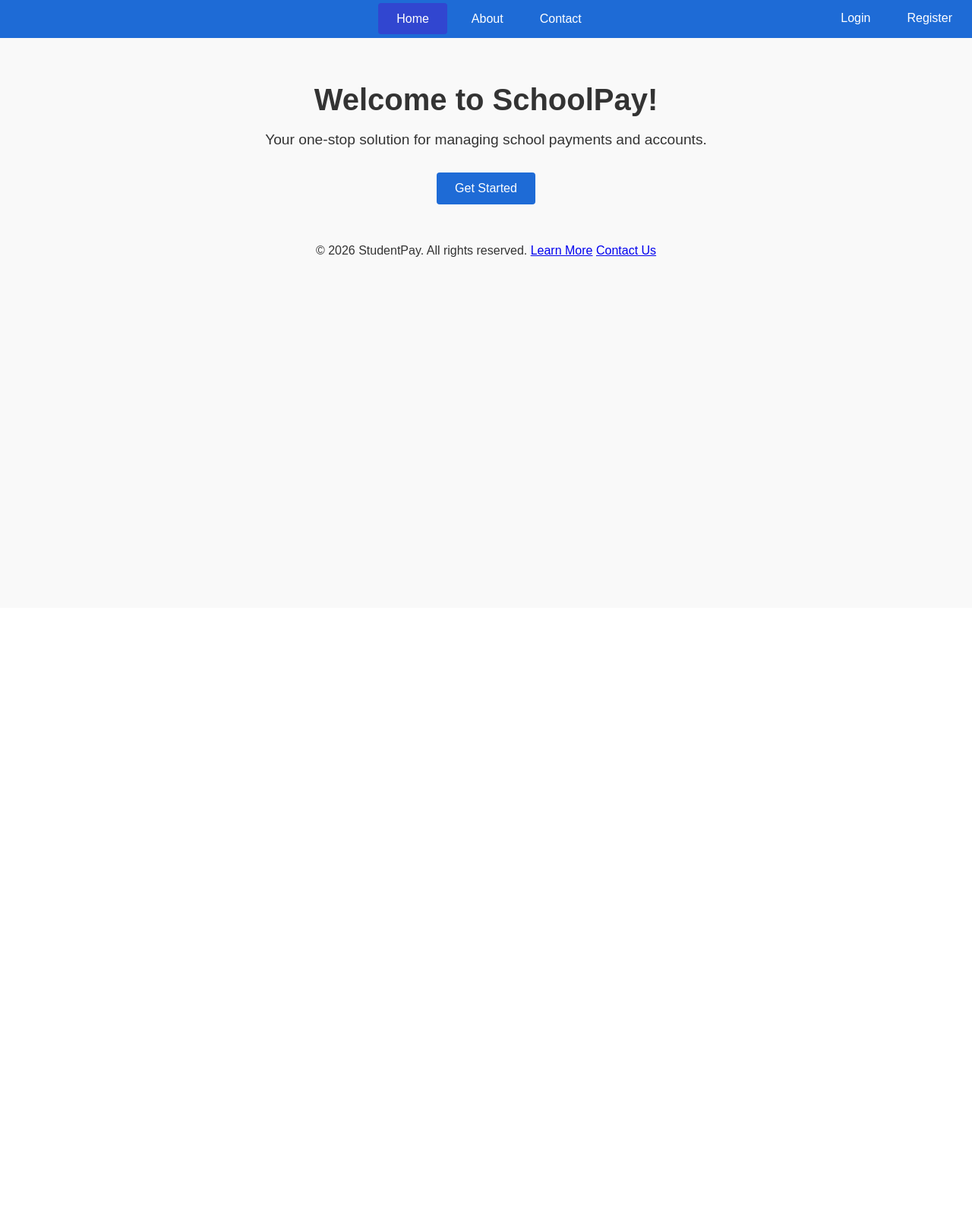
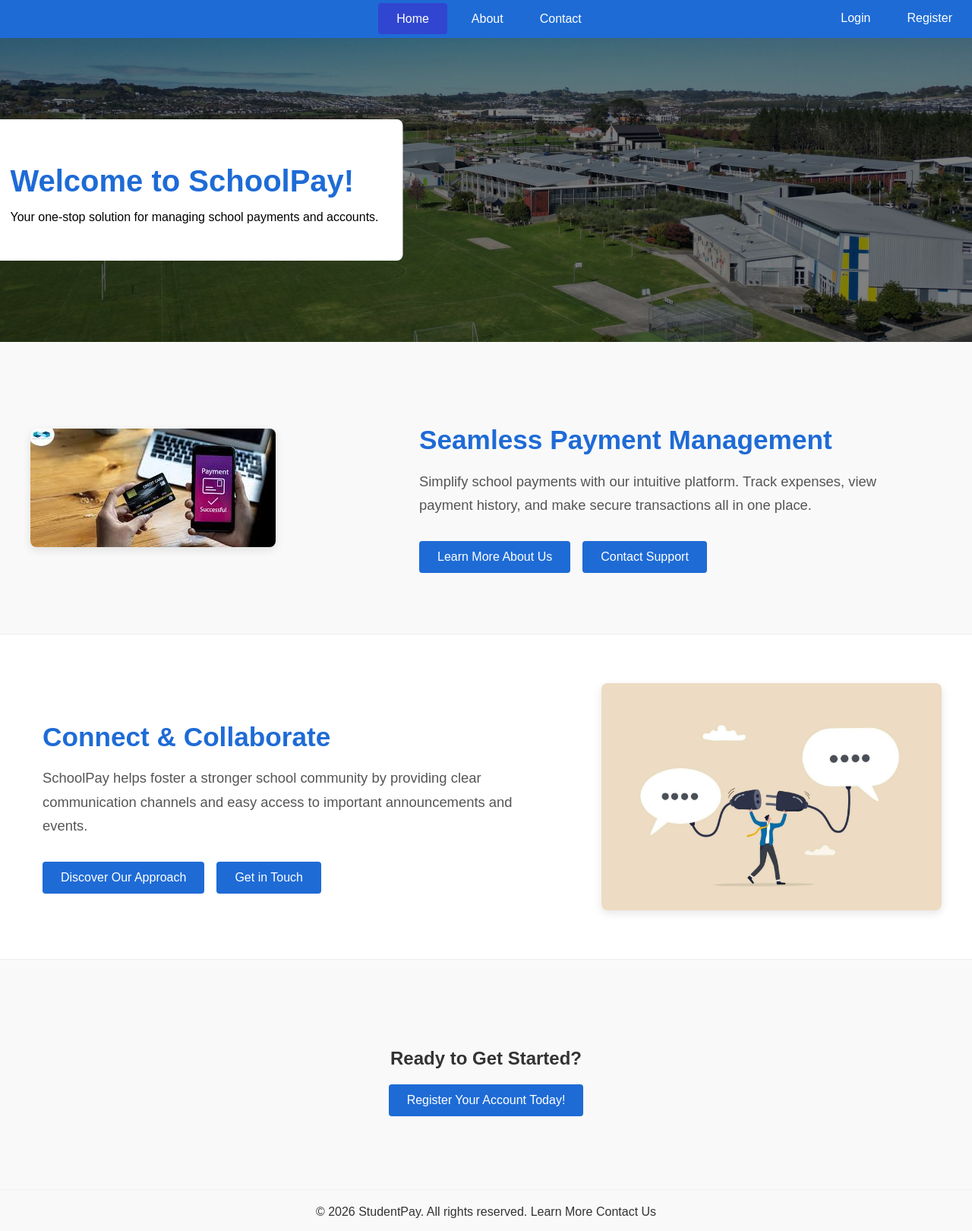
Before and after one commit to JacobMcSeveney/SchoolPay, a Flask app: page / in a window 1280 px wide. Shown: the whole page at 76% size. Before the commit the page ends 338 px from the top, so only its background shows below. Run offline with Flask 3, Linux system fonts and the light colour scheme; some libraries are stand-ins or nearby versions.

Commit message:
Home Page

```diff
--- /dev/null
+++ b/static/links.txt
@@ -0,0 +1,3 @@
+cover_image: https://www.sanctamaria.school.nz/envira/school/default-2/
+secure_payment: https://infiniticube.com/wp-content/uploads/2024/03/10-Tips-for-a-Seamless-Payment-Gateway-Creation.webp
+contact: https://static.vecteezy.com/system/resources/previews/023/802/889/non_2x/communicate-to-solve-problem-discussion-or-meeting-to-get-new-idea-collaboration-or-cooperate-to-success-connect-idea-for-solution-concept-businessman-connect-plug-between-conversation-dialog-vector.jpg
--- a/static/style.css
+++ b/static/style.css
@@ -4,6 +4,7 @@ body {
     padding: 0;
     background-color: #f9f9f9;
     color: #333;
+    height: 100%;
 }
 
 .home-button {
@@ -30,6 +31,15 @@ body {
     border-radius: 4px;
     padding: 0.75rem 1.5rem;
     cursor: pointer;
+}
+
+a {
+    text-decoration: none;
+    color: #333;
+}
+
+a:hover {
+    text-decoration: underline;
 }
 
 nav {
@@ -323,3 +333,91 @@ input[type=submit]:hover {
 .back-link:focus {
     outline: none;
 }
+
+.hero-image {
+    background-image: linear-gradient(rgba(0, 0, 0, 0.5), rgba(0, 0, 0, 0.5)), url("cover_image.jpg");
+    height: 50vh;
+    background-position: center;
+    background-repeat: no-repeat;
+    background-size: cover;
+    position: relative;
+  }
+
+  .hero-text {
+    text-align: left;
+    position: absolute;
+    top: 50%;
+    left: 20%;
+    transform: translate(-50%, -50%);
+    color: #000000;
+    background-color: #ffffff;
+    padding: 2rem;
+    border-radius: 8px;
+    cursor: default;
+    }
+
+    .hero-text h1 {
+        color: #1E6BD6;
+        font-size: 2.5rem;
+        margin-bottom: 1rem;
+    }
+
+.content-section {
+    padding: 4rem 0;
+    background-color: #fff;
+    border-bottom: 1px solid #eee;
+}
+
+.content-section:nth-of-type(odd) { /* Apply a different background to odd sections for visual alternation */
+    background-color: #f9f9f9;
+}
+
+.content-wrapper {
+    max-width: 1200px;
+    margin: 0 auto;
+    display: flex;
+    align-items: center;
+    gap: 3rem;
+    padding: 0 2rem;
+}
+
+.image-side {
+    flex: 1;
+    min-width: 280px;
+}
+
+.image-side img {
+    max-width: 100%;
+    height: auto;
+    display: block;
+    border-radius: 8px;
+    box-shadow: 0 4px 12px rgba(0, 0, 0, 0.1);
+}
+
+.text-side {
+    flex: 1.5;
+    padding: 1rem;
+}
+
+.text-side h2 {
+    font-size: 2.2rem;
+    margin-bottom: 1rem;
+    color: #1E6BD6;
+}
+
+.text-side p {
+    font-size: 1.15rem;
+    line-height: 1.7;
+    margin-bottom: 2rem;
+    color: #555;
+}
+
+.button-group {
+    display: flex;
+    gap: 1rem;
+    flex-wrap: wrap;
+}
+
+.content-section.reverse .content-wrapper {
+    flex-direction: row-reverse;
+}
--- a/templates/home.html
+++ b/templates/home.html
@@ -3,7 +3,7 @@
 <head>
     <meta charset="UTF-8">
     <meta name="viewport" content="width=device-width, initial-scale=1.0">
-    <title>Document</title>
+    <title>SchoolPay</title>
     <link rel="stylesheet" href="{{ url_for('static', filename='style.css') }}">
     <link rel="stylesheet" href="https://cdnjs.cloudflare.com/ajax/libs/font-awesome/7.0.1/css/all.min.css" integrity="sha512-2SwdPD6INVrV/lHTZbO2nodKhrnDdJK9/kg2XD1r9uGqPo1cUbujc+IYdlYdEErWNu69gVcYgdxlmVmzTWnetw==" crossorigin="anonymous" referrerpolicy="no-referrer" />
 </head>
@@ -19,11 +19,51 @@
         <li><a href="/register">Register</a></li>
     </div>
     </nav>
-    <div class="container">
-        <h1>Welcome to SchoolPay!</h1>
-        <p>Your one-stop solution for managing school payments and accounts.</p>
-        <a href="/register">Get Started</a>
+    <div class="hero-image">
+        <div class="hero-text">
+                <h1>Welcome to SchoolPay!</h1>
+                <p>Your one-stop solution for managing school payments and accounts.</p>
+            </div>
+        </div>
     </div>
+    <section class="content-section">
+        <div class="content-wrapper">
+            <div class="image-side">
+                <img src="{{ url_for('static', filename='secure_payment.jpg') }}" alt="Illustrates various features">
+            </div>
+            <div class="text-side">
+                <h2>Seamless Payment Management</h2>
+                <p>Simplify school payments with our intuitive platform. Track expenses, view payment history, and make secure transactions all in one place.</p>
+                <div class="button-group">
+                    <a href="/about" class="button">Learn More About Us</a>
+                    <a href="/contact" class="button">Contact Support</a>
+                </div>
+            </div>
+        </div>
+    </section>
+
+    <section class="content-section reverse">
+        <div class="content-wrapper">
+            <div class="image-side">
+                <img src="{{ url_for('static', filename='contact.jpg') }}" alt="Building school community">
+            </div>
+            <div class="text-side">
+                <h2>Connect & Collaborate</h2>
+                <p>SchoolPay helps foster a stronger school community by providing clear communication channels and easy access to important announcements and events.</p>
+                <div class="button-group">
+                    <a href="/about" class="button">Discover Our Approach</a>
+                    <a href="/contact" class="button">Get in Touch</a>
+                </div>
+            </div>
+        </div>
+    </section>
+
+    <section class="content-section">
+        <div class="container">
+            <h2>Ready to Get Started?</h2>
+            <a href="/register" class="button">Register Your Account Today!</a>
+        </div>
+    </section>
     <footer>
         <p style="text-align: center; margin-top: 20px;">&copy; 2026 StudentPay. All rights reserved. <a href="/about">Learn More</a> <a href="/contact">Contact Us</a></p>
     </footer>
```
Also changed, not shown: static/contact.jpg (added), static/cover_image.jpg (added), static/secure_payment.jpg (added).
